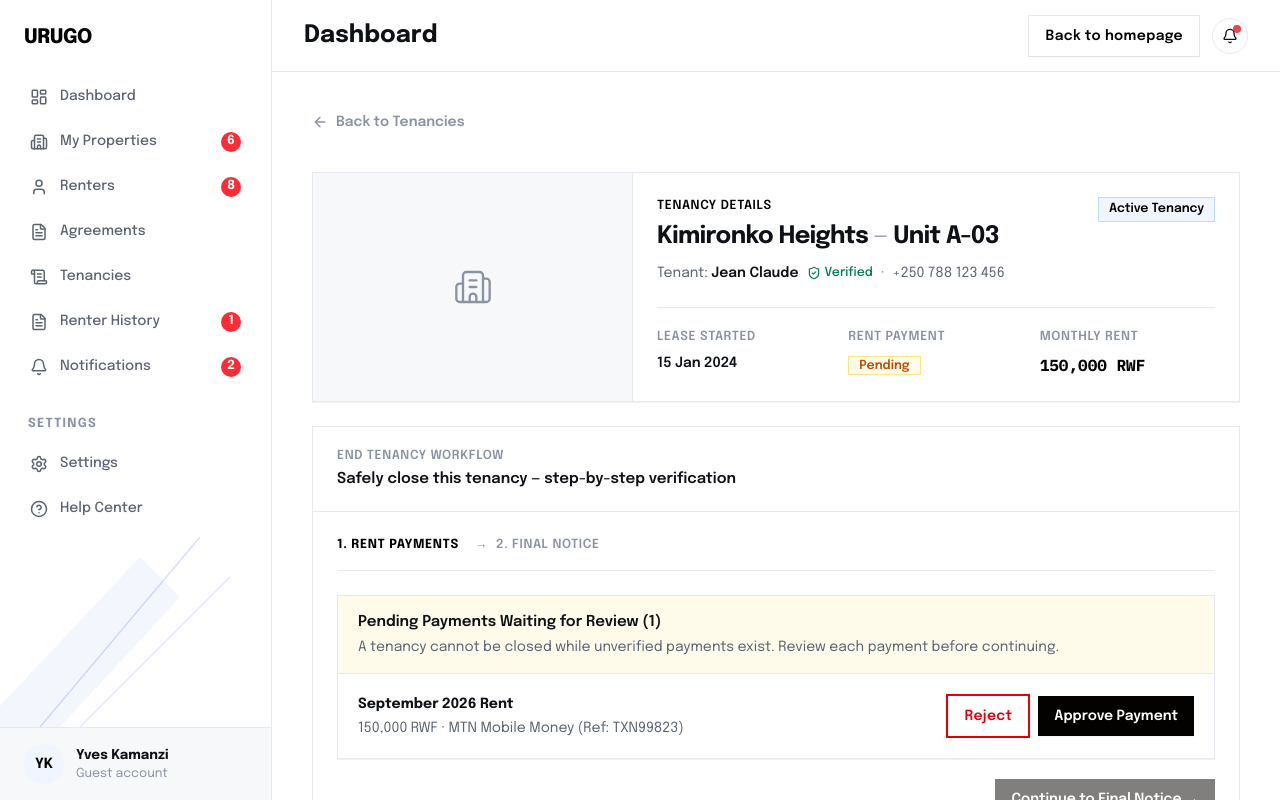
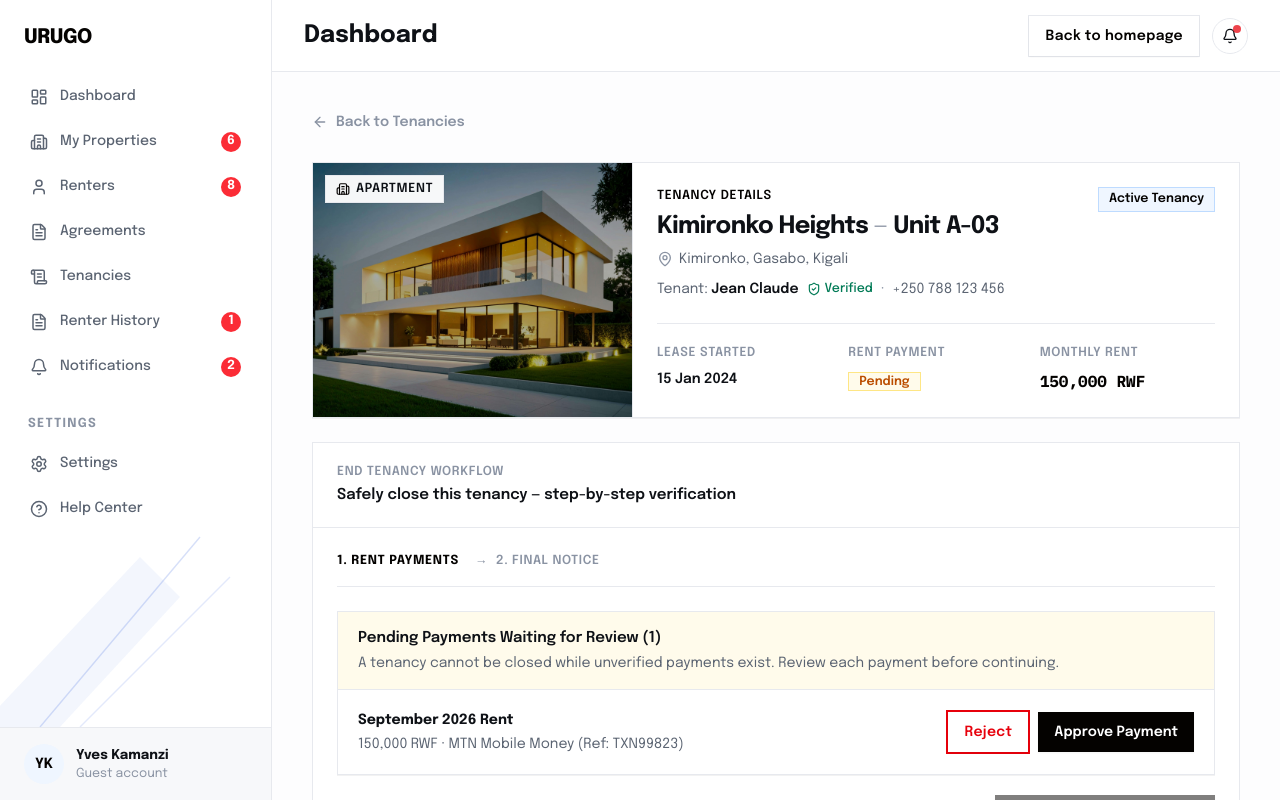
Before and after one commit to Urugo-software/Urugo-Frontend, a Next.js app: page /landlord/tenancies/r-101 in a window 1280 px wide. Built offline with nearby package versions, Linux system fonts and the light colour scheme.

Commit message:
feat(tenancies): pass matched property and contextual back link to detail page

```diff
--- a/app/(dashboard)/landlord/tenancies/[id]/page.tsx
+++ b/app/(dashboard)/landlord/tenancies/[id]/page.tsx
@@ -1,45 +1,72 @@
 import Link from "next/link";
 import { notFound } from "next/navigation";
-import { mockLandlordRenters, mockTenancyPayments } from "@/data/landlord-data";
+import { ArrowLeft } from "lucide-react";
+import {
+  mockLandlordProperties,
+  mockLandlordRenters,
+  mockTenancyPayments,
+} from "@/data/landlord-data";
 import { TenancyHeader } from "@/components/dashboard/landlord/tenancies/TenancyHeader";
 import { EndTenancyWorkflow } from "@/components/dashboard/landlord/tenancies/EndTenancyWorkflow";
-import { ArrowLeft } from "lucide-react";
+import { findPropertyForRenter } from "@/utils/property-tenancies";
+
+interface TenancyDetailPageProps {
+  params: Promise<{ id: string }>;
+  searchParams: Promise<{ fromProperty?: string | string[] }>;
+}
 
 export default async function TenancyDetailPage({
   params,
-}: {
-  params: Promise<{ id: string }>;
-}) {
-  const { id } = await params;
-  const renter = mockLandlordRenters.find((r) => r.id === id) || mockLandlordRenters[0];
+  searchParams,
+}: TenancyDetailPageProps) {
+  const [{ id }, { fromProperty }] = await Promise.all([params, searchParams]);
+  const renter =
+    mockLandlordRenters.find((r) => r.id === id) || mockLandlordRenters[0];
 
   if (!renter) notFound();
 
+  const property = findPropertyForRenter(renter, mockLandlordProperties);
+  const rawFromProperty = Array.isArray(fromProperty) ? fromProperty[0] : fromProperty;
+  const fromPropertyId = rawFromProperty?.trim();
+  const originProperty = fromPropertyId
+    ? mockLandlordProperties.find((item) => item.id === fromPropertyId)
+    : undefined;
+
+  const backHref = originProperty
+    ? `/landlord/tenancies?property=${encodeURIComponent(originProperty.id)}`
+    : "/landlord/tenancies";
+  const backLabel = originProperty
+    ? `Back to ${originProperty.name}`
+    : "Back to Tenancies";
+
   return (
-    <main className="min-h-0 flex-1 overflow-y-auto bg-white p-4 pb-16 sm:p-8 sm:pb-20 md:p-10 md:pb-24 space-y-6">
+    <main className="min-h-0 flex-1 space-y-6 overflow-y-auto bg-surface/30 p-4 pb-16 sm:p-8 sm:pb-20 md:p-10 md:pb-24">
       <div>
         <Link
-          href="/landlord/tenancies"
-          className="inline-flex items-center gap-2 text-sm font-semibold text-faint hover:text-ink transition-colors mb-4"
+          href={backHref}
+          className="inline-flex items-center gap-2 text-sm font-semibold text-faint transition-colors hover:text-ink"
         >
-          <ArrowLeft className="h-4 w-4" />
-          Back to Tenancies
+          <ArrowLeft aria-hidden="true" className="h-4 w-4" />
+          {backLabel}
         </Link>
       </div>
 
-      <TenancyHeader renter={renter} />
+      <TenancyHeader renter={renter} property={property} />
 
       <div className="border border-line bg-white shadow-2xs">
         <div className="border-b border-line px-6 py-5">
           <h2 className="text-xs font-semibold uppercase tracking-wider text-faint">
             End Tenancy Workflow
           </h2>
-          <p className="mt-1 text-sm sm:text-[15px] font-semibold text-ink">
+          <p className="mt-1 text-sm font-semibold text-ink sm:text-[15px]">
             Safely close this tenancy — step-by-step verification
           </p>
         </div>
         <div className="p-6">
-          <EndTenancyWorkflow renter={renter} initialPayments={mockTenancyPayments} />
+          <EndTenancyWorkflow
+            renter={renter}
+            initialPayments={mockTenancyPayments}
+          />
         </div>
       </div>
     </main>
```
